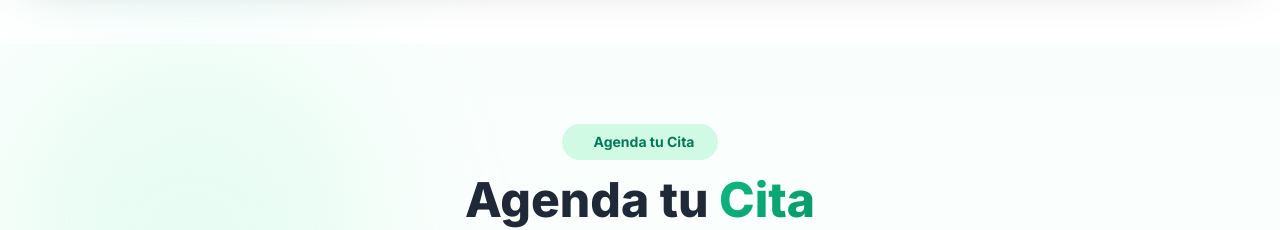
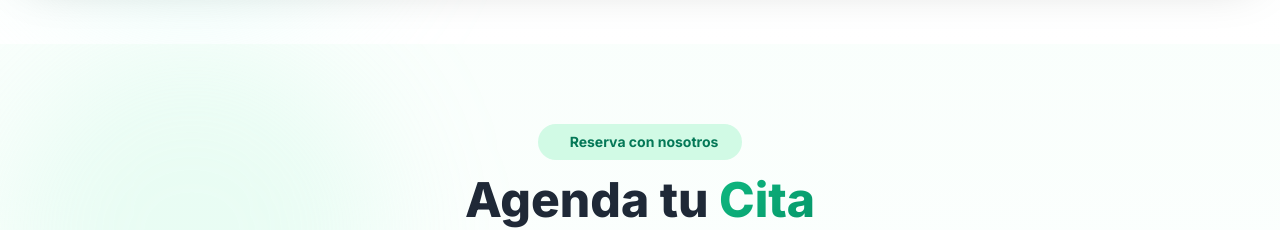
Before and after one commit to brayanmtzzz/hakuna-matata, a Next.js app: page / in a window 1280 px wide. Shown: the part 2600-2830 px from the top of the page. Built offline with nearby package versions, Linux system fonts and the light colour scheme; no server answers; the database is empty.

Commit message:
badge cita

```diff
--- a/components/Appointment.tsx
+++ b/components/Appointment.tsx
@@ -59,7 +59,7 @@ export default function Appointment() {
           >
             <span className="text-sm font-bold text-emerald-700 flex items-center gap-2">
               <span className="text-lg"></span>
-              Agenda tu Cita
+              Reserva con nosotros
             </span>
           </motion.div>
           <h2 className="text-3xl md:text-4xl lg:text-5xl font-extrabold text-gray-800 mb-4">
```
